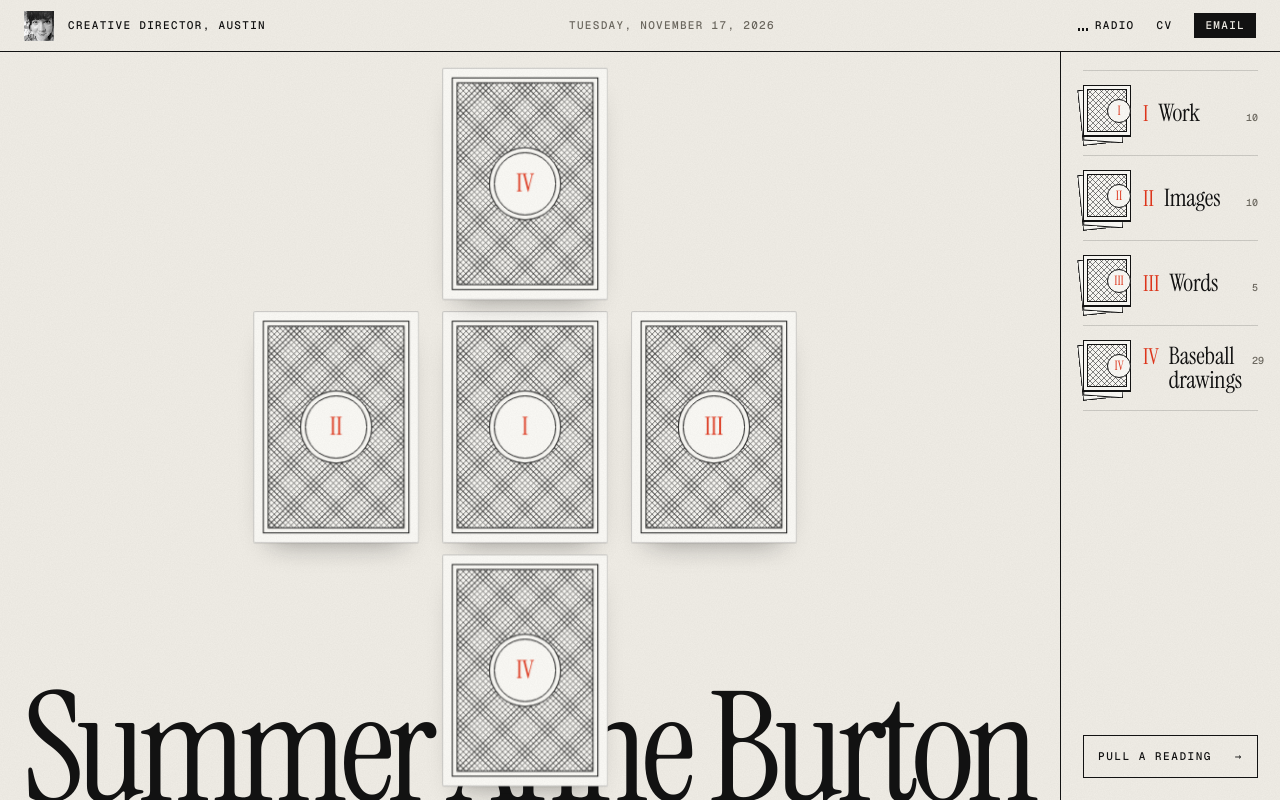
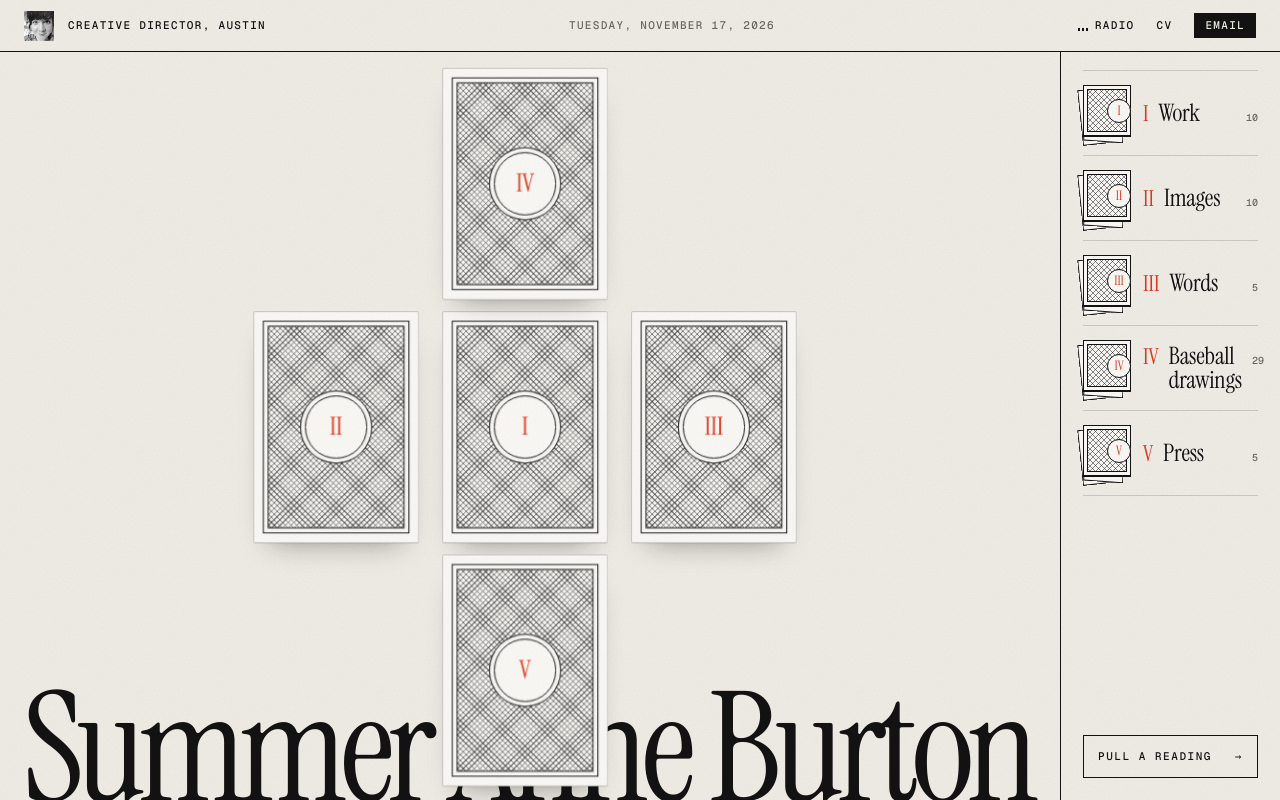
Before and after one commit to ronnythebear-afk/sab, a website: page site/index.html in a window 1280 px wide. Both pictures are taken after a click on the button "PULL A READING". Drawn offline with nearby package versions, Linux system fonts and the light colour scheme.

Commit message:
Shorter CV in Summer's words, a Press deck, and a radio fallback
The CV loses the stat lines and gains her own lines from her old About
and BuzzFeed pages. Freelance and Every Hall of Famer share a row.
Coverage of her comes back as deck V and a list at the end of the CV.
If Spotify's player script is blocked, the radio uses a plain embed.

Co-Authored-By: Claude Opus 5.5 <noreply@anthropic.com>
Claude-Session: https://claude.ai/code/session_01ChWzXXizXkycZg1q6zodNZ

```diff
--- a/site/assets/deck.js
+++ b/site/assets/deck.js
@@ -33,15 +33,17 @@
     { key: 'work', num: 'I', name: 'Work' },
     { key: 'images', num: 'II', name: 'Images' },
     { key: 'words', num: 'III', name: 'Words' },
-    { key: 'drawings', num: 'IV', name: 'Baseball drawings' }
+    { key: 'drawings', num: 'IV', name: 'Baseball drawings' },
+    { key: 'press', num: 'V', name: 'Press' }
   ];
   const SUIT = Object.fromEntries(SUITS.map(s => [s.key, s]));
-  const suitOf = c => c.type === 'work' ? 'work' : c.type === 'art' ? 'drawings'
+  const suitOf = c => c.type === 'work' ? 'work' : c.type === 'art' ? 'drawings' : c.type === 'press' ? 'press'
     : c.type === 'pic' || (c.type === 'post' && c.source === 'Instagram') ? 'images' : 'words';
   const CARDS = [
     ...S.work.map(w => ({ id: 'w-' + w.id, type: 'work', w, title: w.title, sub: w.client, date: w.year, img: ((w.images || [])[0] || {}).src })),
     ...FEED.filter(f => f && f.type && f.type !== 'playlist'),
-    ...DRAW.map(([id, name, yr]) => ({ id: 'd-' + id, type: 'art', title: name, date: yr, img: `media/hof/${id}.jpg` }))
+    ...DRAW.map(([id, name, yr]) => ({ id: 'd-' + id, type: 'art', title: name, date: yr, img: `media/hof/${id}.jpg` })),
+    ...(S.press || []).map((x, i) => ({ id: 'n-' + i, type: 'press', title: x.title, outlet: x.outlet, date: x.year, url: x.url }))
   ].map(c => ({ ...c, suit: suitOf(c) }));
   const DECK = {};
   SUITS.forEach(s => {
@@ -56,7 +58,7 @@
   // Every card has the same caption line across the top: its number, its deck, its date.
   function front(c) {
     const s = SUIT[c.suit];
-    const head = `<span class="hdr"><b>${s.num}</b><span>${esc(s.name)}</span><i>${esc(c.type === 'work' || c.type === 'art' ? c.date : when(c.date))}</i></span>`;
+    const head = `<span class="hdr"><b>${s.num}</b><span>${esc(s.name)}</span><i>${esc(['work', 'art', 'press'].includes(c.type) ? c.date : when(c.date))}</i></span>`;
     let h = '';
     if (c.type === 'work') h = c.img
       ? `<span class="ph"><img src="${esc(c.img)}" alt="" draggable="false"></span><span class="ttl">${esc(c.title)}</span><span class="cap">${esc(c.sub)}</span>`
@@ -67,11 +69,12 @@
     else if (c.type === 'article') h = `<span class="cap">${esc(c.outlet)}</span><span class="ttl">${esc(c.title)}</span><span class="cap end">By Summer Anne Burton</span>`;
     else if (c.type === 'link') h = `<span class="cap">Shared from ${esc(c.site || '')}</span>${c.img ? `<span class="ph wide"><img src="${esc(c.img)}" alt="" draggable="false"></span>` : ''}<span class="ttl">${esc(c.title)}</span>${c.text ? `<span class="note">${esc(c.text)}</span>` : ''}`;
     else if (c.type === 'art') h = `<span class="ph drawn"><img src="${esc(c.img)}" alt="" draggable="false"></span><span class="ttl sm">${esc(c.title)}</span>`;
+    else if (c.type === 'press') h = `<span class="outlet">${esc(c.outlet)}</span><span class="ttl">${esc(c.title)}</span>`;
     return `<span class="face front">${head}<span class="in">${h}</span></span>`;
   }
   // The back, like an old tarot deck: crosshatching, and the deck's number in a ring.
   const back = c => `<span class="face back"><i class="hatch"></i><span class="medal"><b>${SUIT[c.suit].num}</b></span></span>`;
-  const label = c => ({ work: `${c.title}, ${c.sub}`, post: (c.text || '').slice(0, 80), pic: c.text || 'A picture', thought: (c.text || '').slice(0, 80), article: c.title, link: `Shared: ${c.title}`, art: `Drawing of ${c.title}` }[c.type] || c.title || '');
+  const label = c => ({ work: `${c.title}, ${c.sub}`, post: (c.text || '').slice(0, 80), pic: c.text || 'A picture', thought: (c.text || '').slice(0, 80), article: c.title, link: `Shared: ${c.title}`, art: `Drawing of ${c.title}`, press: `${c.outlet}: ${c.title}` }[c.type] || c.title || '');
 
   /* ------------------------------------------------------------------ the masthead */
   const name = $('#bigname'), parts = S.name.split(' ');
@@ -178,7 +181,7 @@
     const cx = L.right / 2 - L.cw / 2, cy = (L.top + L.bottom) / 2 - L.ch / 2;
     const dx = Math.min(w * 1.14, (L.right - w) / 2 - 8), dy = Math.min(h * 1.05, (L.bottom - L.top - h) / 2);
     // work in the middle, a drawing above, an image and words either side, and any deck below
-    const spread = [['work', 0, 0], ['drawings', 0, -dy], ['images', -dx, 0], ['words', dx, 0], [pick(['work', 'images', 'words', 'drawings']), 0, dy]];
+    const spread = [['work', 0, 0], ['drawings', 0, -dy], ['images', -dx, 0], ['words', dx, 0], [pick(['work', 'images', 'words', 'drawings', 'press']), 0, dy]];
     const used = new Set();
     spread.forEach(([key, ox, oy], n) => {
       const d = DECK[key];
@@ -308,6 +311,7 @@
     if (c.type === 'article') return `<p class="meta">${esc(c.outlet)} · ${esc(when(c.date))}</p><h2 class="serif">${esc(c.title)}</h2>${c.dek ? `<p class="words">${esc(c.dek)}</p>` : ''}
         <p class="links">${c.slug ? `<a class="go solid" href="read.html?c=${esc(c.slug)}">Read it</a>` : ''}${out(c.url, 'Original')}</p>`;
     if (c.type === 'link') return `<p class="meta">Shared · ${esc(c.site || '')} · ${esc(when(c.date))}</p><h2 class="serif">${esc(c.title)}</h2>${c.img ? `<figure><img src="${esc(c.img)}" alt=""></figure>` : ''}${c.text ? `<p class="say small">${esc(c.text)}</p>` : ''}<p class="links">${out(c.url, 'Read it')}</p>`;
+    if (c.type === 'press') return `<p class="meta">${esc(c.outlet)} · ${esc(c.date)}</p><h2 class="serif">${esc(c.title)}</h2><p class="links">${out(c.url, 'Read it')}</p>`;
     if (c.type === 'art') return `<figure class="drawn"><img src="${esc(c.img)}" alt="Summer’s drawing of ${esc(c.title)}"></figure><p class="meta">${esc(c.title)}, ${esc(c.date)}</p><p class="links">${out(S.hof.url, 'Every Hall of Famer')}</p>`;
     if (c.type === 'playlist') return `<div class="pl"><img src="${esc(c.img)}" alt="Cover of ${esc(c.title)}"><div><p class="meta">Playlist · ${esc(c.date)}</p><h2>${esc(c.title)}</h2>${c.text ? `<p class="words">${esc(c.text)}</p>` : ''}</div></div>
         ${c.spotify ? `<iframe class="spotify" title="${esc(c.title)} on Spotify" src="https://open.spotify.com/embed/playlist/${esc(c.spotify)}?utm_source=generator" allow="autoplay; clipboard-write; encrypted-media; fullscreen; picture-in-picture" loading="lazy"></iframe>` : ''}`;
@@ -320,12 +324,12 @@
     big.innerHTML = `<article class="bigcard cv">
       <button class="close" type="button" aria-label="Close">Close</button>
       <div class="big-in"><div class="bb-back">
-        <div class="bb-head"><h2>${esc(S.name)}</h2><span class="bb-pos">${esc(C.position)}</span></div>
-        <div class="bb-vitals">${C.vitals.map(([k, v]) => `<span><b>${esc(k)}:</b> ${esc(v)}</span>`).join('')}</div>
-        <table class="bb-table"><thead><tr><th>Year</th><th>Club</th><th>Position</th></tr></thead>
-          <tbody>${C.rows.slice().reverse().map(r => `<tr>${r.map(x => `<td>${esc(x)}</td>`).join('')}</tr>`).join('')}</tbody></table>
-        <div class="bb-totals">${C.totals.map(([k, v]) => `<div><small>${esc(k)}</small><b>${esc(v)}</b></div>`).join('')}</div>
+        <div class="bb-head"><h2>${esc(S.name)}</h2><span class="bb-pos">${esc(C.position)} · ${esc(C.home || S.city)}</span></div>
+        ${C.intro ? `<p class="bb-intro">${esc(C.intro)}</p>` : ''}
+        <ol class="bb-rows">${C.rows.slice().reverse().map(([yr, club, pos, words]) => `<li><span class="yr">${esc(yr)}</span><div><b>${esc(club)}</b><span class="pos">${esc(pos)}</span>${words ? `<p>${esc(words)}</p>` : ''}</div></li>`).join('')}</ol>
         ${C.fact ? `<p class="bb-fact">${esc(C.fact)}</p>` : ''}
+        ${C.quote ? `<p class="bb-quote">${esc(C.quote)}</p>` : ''}
+        ${(S.press || []).length ? `<h3 class="bb-sub">Press</h3><ul class="bb-press">${S.press.map(x => `<li><a href="${esc(x.url)}" target="_blank" rel="noopener"><span>${esc(x.outlet)}, ${esc(x.year)}</span>${esc(x.title)} ↗</a></li>`).join('')}</ul>` : ''}
       </div>
       <p class="links center"><a class="go solid" href="mailto:${esc(S.email)}">Email</a>${S.resume ? `<a class="go" href="${esc(S.resume)}">Résumé (PDF)</a>` : ''}${S.links.filter(l => l.label !== 'Every Hall of Famer').map(l => out(l.url, l.label)).join('')}</p></div>
     </article>`;
@@ -342,7 +346,7 @@
   const R = window.SAB_RADIO || {}, radioBtn = $('#radio'), player = $('#player');
   let ctrl = null, last = { position: 0, duration: 0 }, wantPlay = false;
   const randomTrack = () => (R.tracks && R.tracks.length ? `spotify:track:${pick(R.tracks)}` : `spotify:playlist:${R.playlist}`);
-  function nextTrack() { if (!ctrl) return; ctrl.loadUri(randomTrack()); ctrl.play(); }
+  let nextTrack = () => { if (!ctrl) return; ctrl.loadUri(randomTrack()); ctrl.play(); };
   function radioOn(on) {
     wantPlay = on;
     radioBtn.setAttribute('aria-pressed', String(on));
@@ -365,12 +369,24 @@
     const s = document.createElement('script');
     s.src = 'https://open.spotify.com/embed/iframe-api/v1';
     s.async = true;
+    s.onerror = plain;
     document.body.appendChild(s);
+    setTimeout(() => { if (!ctrl) plain(); }, 6000);
+  }
+  // Without Spotify's player API: a plain embed of a random track, and Shuffle loads another.
+  let usingPlain = false;
+  function plain() {
+    if (ctrl || usingPlain) return;
+    usingPlain = true;
+    const embed = () => { const t = R.tracks && R.tracks.length ? `track/${pick(R.tracks)}` : `playlist/${R.playlist}`; $('#spot').outerHTML = `<iframe id="spot" title="Radio" src="https://open.spotify.com/embed/${t}?utm_source=generator" allow="autoplay; clipboard-write; encrypted-media; fullscreen; picture-in-picture"></iframe>`; };
+    embed();
+    nextTrack = embed;
   }
   if (R.playlist) {
     radioBtn.hidden = false;
     radioBtn.addEventListener('click', () => radioOn(radioBtn.getAttribute('aria-pressed') !== 'true'));
-    $('#shuffle').addEventListener('click', nextTrack);
+    $('#shuffle').addEventListener('click', () => nextTrack());
+    $('#spot-out').href = R.url || `https://open.spotify.com/playlist/${R.playlist}`;
   }
 
   /* ------------------------------------------------------------------ deal */
@@ -380,7 +396,7 @@
     layout();
     counts();
     // the opening hand: the newest card from each deck, then one more piece of work and one more of words
-    ['work', 'images', 'words', 'drawings', 'work', 'words'].filter(k => DECK[k].cards.length)
+    ['work', 'images', 'words', 'drawings', 'press', 'work', 'words'].filter(k => DECK[k].cards.length)
       .forEach((k, n) => setTimeout(() => deal(k), reduced ? 0 : 250 + n * 170));
     route();
   }
--- a/site/assets/site.css
+++ b/site/assets/site.css
@@ -234,3 +234,35 @@ dialog::backdrop { background: rgba(241, 238, 231, .82); -webkit-backdrop-filter
 .noimg .in { justify-content: flex-end; }
 .noimg .ttl.big { flex: none; font-size: 19cqw; line-height: .86; -webkit-line-clamp: 5; }
 .noimg .front { background: var(--card) linear-gradient(var(--red), var(--red)) 6cqw 17cqw / 10cqw 1.2cqw no-repeat; }
+
+/* press cards: the outlet, set like a masthead, over the headline */
+.t-press .front { background: var(--card); }
+.card .outlet { padding-bottom: 2cqw; border-bottom: 3px double var(--ink); font: 400 9cqw/1 var(--f-serif); font-style: italic; letter-spacing: -.01em; }
+.t-press .ttl { flex: 1; font-size: 11.5cqw; -webkit-line-clamp: 7; }
+
+/* the CV: in her words, with the press at the end */
+.bb-intro { margin: 18px 0 8px; font: italic 400 clamp(22px, 3vw, 28px)/1.22 var(--f-serif); letter-spacing: -.01em; }
+.bb-rows { list-style: none; margin: 18px 0 0; padding: 0; border-top: 1px solid var(--ink); }
+.bb-rows li { display: grid; grid-template-columns: 74px 1fr; gap: 14px; padding: 13px 0; border-bottom: 1px solid var(--hair); }
+.bb-rows .yr { font: 500 11px/1.9 var(--f-mono); letter-spacing: .06em; color: var(--ink-2); }
+.bb-rows b { display: block; font: 400 25px/1.05 var(--f-serif); letter-spacing: -.015em; }
+.bb-rows .pos { display: block; margin-top: 4px; font: 500 10.5px/1.4 var(--f-mono); text-transform: uppercase; letter-spacing: .1em; color: var(--ink-2); }
+.bb-rows p { margin: 8px 0 0; max-width: 34em; font: 400 15px/1.5 var(--f-ui); }
+.bb-quote { margin: 14px 0 0; font: italic 400 20px/1.3 var(--f-serif); color: var(--ink-2); }
+.bb-sub { margin: 26px 0 0; padding-bottom: 8px; border-bottom: 1px solid var(--ink); font: 500 11px/1 var(--f-mono); text-transform: uppercase; letter-spacing: .12em; }
+.bb-press { list-style: none; margin: 0; padding: 0; }
+.bb-press li { border-bottom: 1px solid var(--hair); }
+.bb-press a { display: block; padding: 11px 0; font: 400 19px/1.2 var(--f-serif); text-decoration: none; }
+.bb-press a:hover { color: var(--red); }
+.bb-press span { display: block; margin-bottom: 3px; font: 500 10.5px/1.3 var(--f-mono); text-transform: uppercase; letter-spacing: .1em; color: var(--ink-2); }
+
+/* the radio's controls */
+.player-row { display: flex; gap: 8px; margin: 8px 0 0; }
+.player-row .shuffle { flex: 1; margin: 0; }
+.spot-out { display: grid; place-items: center; padding: 0 12px; border: 1px solid var(--ink); font: 500 11px/1 var(--f-mono); text-transform: uppercase; letter-spacing: .1em; text-decoration: none; white-space: nowrap; }
+.spot-out:hover { background: var(--ink); color: var(--paper); }
+@media (max-width: 759px) {
+  .deck { width: 20%; }
+  .dname { font-size: 13px; }
+  .bb-rows li { grid-template-columns: 1fr; gap: 4px; }
+}
--- a/site/content/content.js
+++ b/site/content/content.js
@@ -5,6 +5,8 @@
 
   available: a line in your own words for when you want to say you're open to work, like
   "Taking freelance projects for spring." It shows next to Email. Empty means it doesn't show.
+
+  card is the CV. press is coverage of you; each piece is a card on the Press deck too.
 
   No lines are written for you here. Text is a plain fact (a name, a client, a year), your
   own words (words), or a quote from coverage with who said it (quotes).
@@ -254,73 +256,48 @@ window.SAB = {
   ],
   "card": {
     "position": "Creative director",
-    "team": "Austin",
-    "vitals": [
-      [
-        "Home",
-        "Austin, Tex."
-      ],
-      [
-        "Plays",
-        "Drums"
-      ],
-      [
-        "Team",
-        "Astros"
-      ]
-    ],
+    "home": "Austin, Tex.",
+    "intro": "I like liking things. I like a lot of things, but I especially like animals, sad songs, breakfast tacos, seeing movies in the theater, the Houston Astros, first kisses, biscuits, and the sweet + soft parts of life.",
     "rows": [
       [
         "1999",
         "Girl Games",
-        "Web editor"
+        "Web editor",
+        ""
       ],
       [
         "2003–11",
         "BookPeople",
-        "Barista to buyer"
+        "Barista to buyer",
+        ""
       ],
       [
-        "2010–12",
-        "Freelance",
-        "Illustrator, writer"
-      ],
-      [
-        "2011–",
-        "Every Hall of Famer",
-        "Artist"
+        "2010–",
+        "Freelance and Every Hall of Famer",
+        "Illustrator, writer",
+        "Drawing every single member of the National Baseball Hall of Fame."
       ],
       [
         "2012–19",
         "BuzzFeed",
-        "Weekend editor to Head of BuzzFeed Originals"
+        "Weekend editor to Head of BuzzFeed Originals",
+        "Seven years with twice as many titles. Along the way I was lucky enough to meet Hanson, Pedro Pascal, Madonna, Issa Rae, Andrew Keegan, and Grumpy Cat."
       ],
       [
         "2019–21",
         "Tenderly",
-        "Founder, editor in chief"
+        "Founder, editor in chief",
+        "I commissioned and edited over 1000 pieces in less than two years."
       ],
       [
         "2022–",
         "Praytell",
-        "Creative director"
+        "Creative director",
+        "Clairol, La Marca Prosecco, Air New Zealand, If You Care, Prime Video"
       ]
     ],
-    "totals": [
-      [
-        "BuzzFeed posts",
-        "1,249"
-      ],
-      [
-        "Tenderly pieces edited",
-        "1,000+"
-      ],
-      [
-        "Creatives led",
-        "~200"
-      ]
-    ],
-    "fact": "I have also been a waitress, toy store clerk, a hair salon receptionist, a writer at a now defunct website for tweens (when I was 16!), and a stablehand (my first job)."
+    "fact": "I have also been a waitress, toy store clerk, a hair salon receptionist, a writer at a now defunct website for tweens (when I was 16!), and a stablehand (my first job).",
+    "quote": "A colleague once described me as \"terrifyingly kind,\" and I take that as an enormous compliment."
   },
   "hof": {
     "url": "https://everyhalloffamer.tumblr.com",
@@ -471,5 +448,37 @@ window.SAB = {
         2010
       ]
     ]
-  }
+  },
+  "press": [
+    {
+      "outlet": "ESPN Page 2",
+      "year": "2011",
+      "title": "Illustrator Summer Anne Burton takes on big project",
+      "url": "https://www.espn.com/espn/page2/story?page=lukas%2F110519_every_hall_of_famer&sportCat=mlb"
+    },
+    {
+      "outlet": "Deadspin",
+      "year": "2011",
+      "title": "One artist’s effort to draw all 295 members of the Baseball Hall of Fame",
+      "url": "http://deadspin.com/5844927/a-sampling-from-one-artists-effort-to-draw-all-295-members-of-the-baseball-hall-of-fame/gallery/"
+    },
+    {
+      "outlet": "Texas Monthly",
+      "year": "2014",
+      "title": "101 Sure Signs That Summer Anne Burton Is From Texas",
+      "url": "https://www.texasmonthly.com/arts-entertainment/101-sure-signs-that-summer-anne-burton-is-from-texas/"
+    },
+    {
+      "outlet": "The Hairpin",
+      "year": "2014",
+      "title": "Internet Work and Invisible Labor: An Interview With Summer Anne Burton",
+      "url": "https://web.archive.org/web/2014/https://www.thehairpin.com/2014/01/internet-work-and-invisible-labor-an-interview-with-summer-anne-burton/"
+    },
+    {
+      "outlet": "Adweek",
+      "year": "2016",
+      "title": "BuzzFeed Names Its First Executive Creative Producer",
+      "url": "https://www.adweek.com/brand-marketing/omg-buzzfeed-names-its-first-creative-executive-producer-169881/"
+    }
+  ]
 };
```
Also changed, not shown: site/index.html (+3 -3 lines), README.md.
